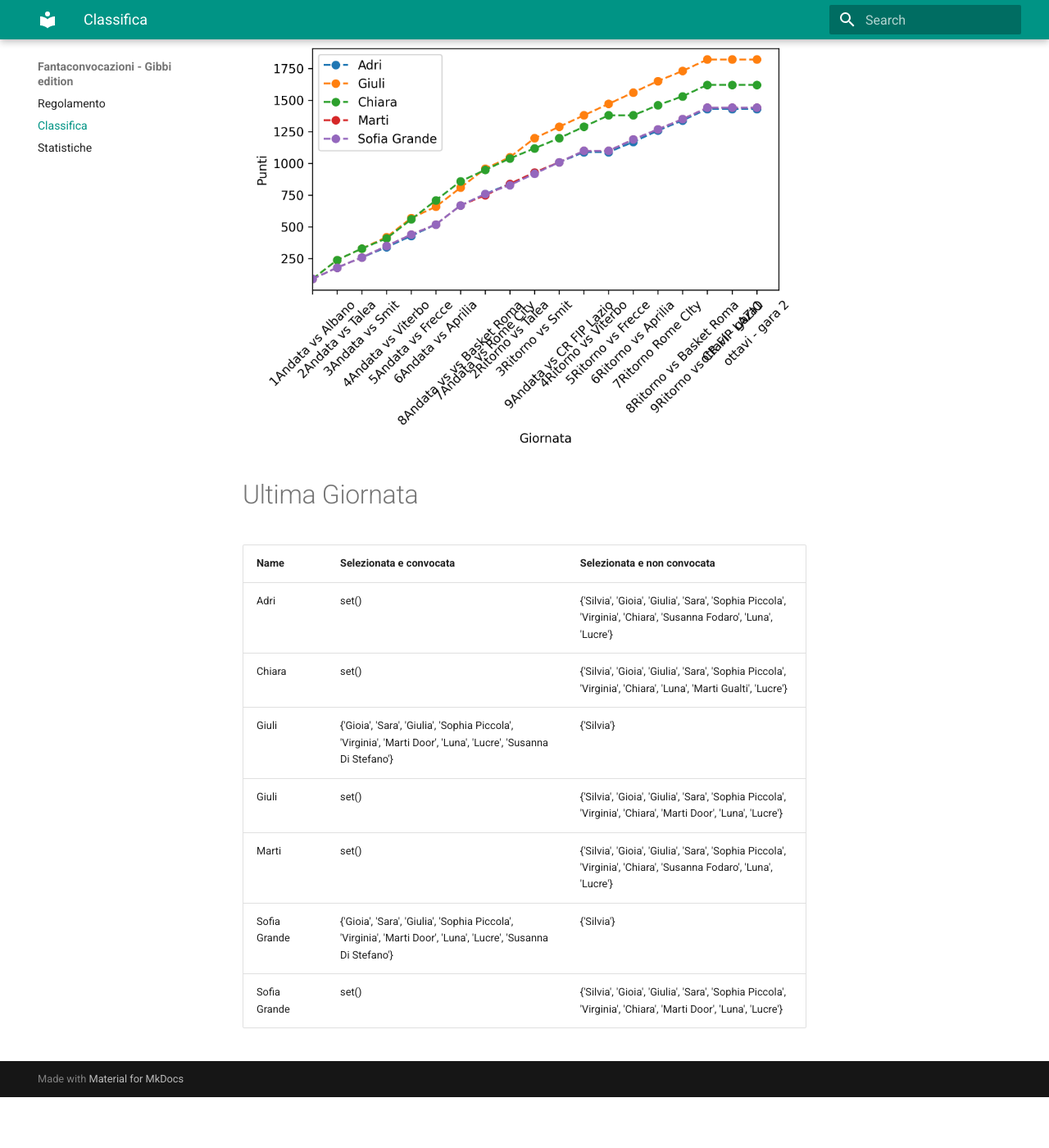
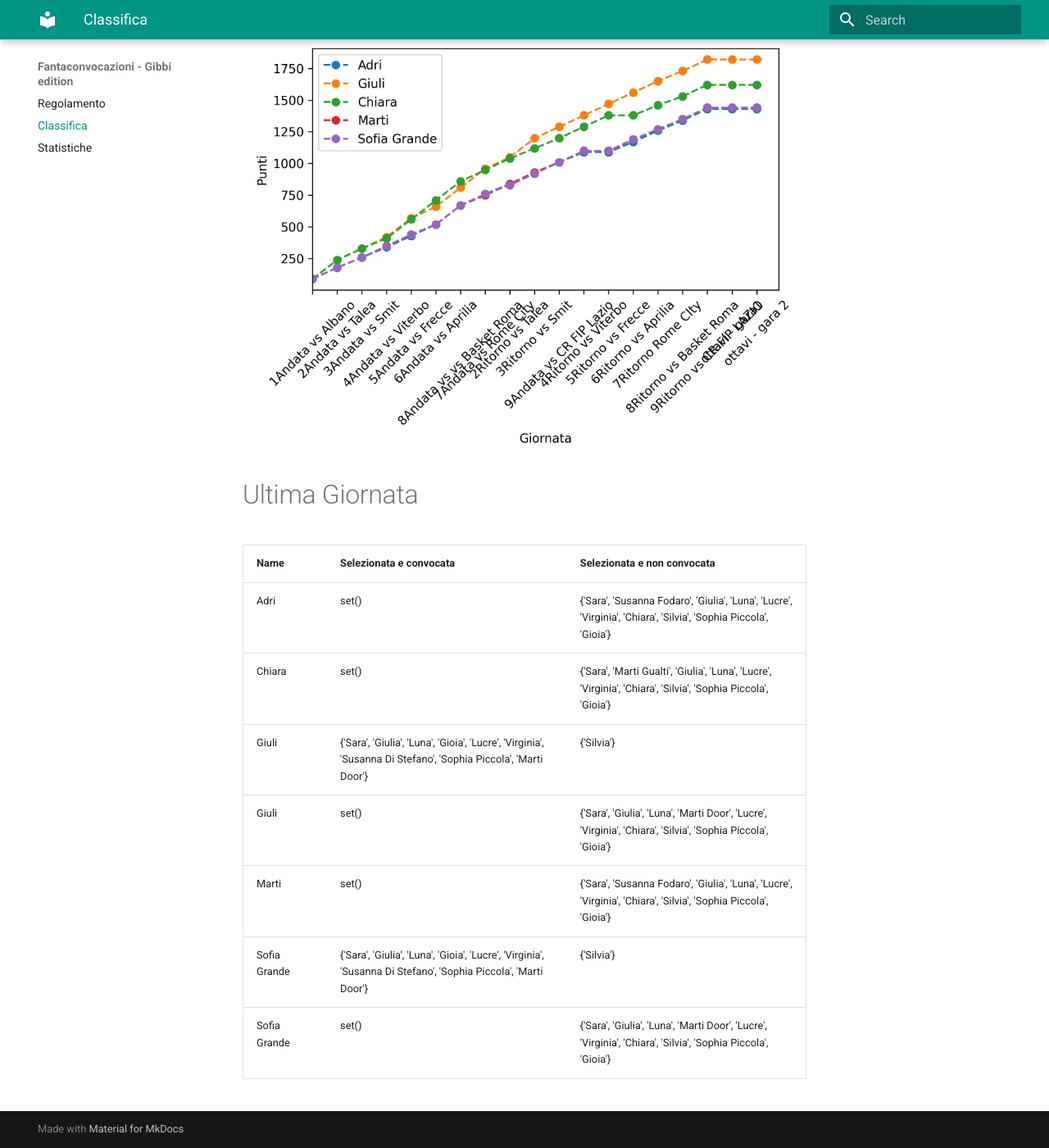
Before and after one commit to martinig94/fantagibbi, an MkDocs documentation site: the page built from docs/Classifica.md, in a window 1280 px wide and 1400 px high, scrolled down 565 px. Shown: the whole window at 82% size. Built offline with MkDocs 1.6.1 and Material for MkDocs 9.7.7, drawn with Linux system fonts in a browser that asks for light colours; before the commit the page ends 1903 px from its top, so only the background shows below that.

Commit message:
Auto-update from main.py

```diff
--- a/docs/Classifica.md
+++ b/docs/Classifica.md
@@ -18,11 +18,11 @@
 <!-- START_TABLE CORRECT -->
 | Name         | Selezionata e convocata                                                                                        | Selezionata e non convocata                                                                                      |
 |:-------------|:---------------------------------------------------------------------------------------------------------------|:-----------------------------------------------------------------------------------------------------------------|
-| Adri         | set()                                                                                                          | {'Silvia', 'Gioia', 'Giulia', 'Sara', 'Sophia Piccola', 'Virginia', 'Chiara', 'Susanna Fodaro', 'Luna', 'Lucre'} |
-| Chiara       | set()                                                                                                          | {'Silvia', 'Gioia', 'Giulia', 'Sara', 'Sophia Piccola', 'Virginia', 'Chiara', 'Luna', 'Marti Gualti', 'Lucre'}   |
-| Giuli        | {'Gioia', 'Sara', 'Giulia', 'Sophia Piccola', 'Virginia', 'Marti Door', 'Luna', 'Lucre', 'Susanna Di Stefano'} | {'Silvia'}                                                                                                       |
-| Giuli        | set()                                                                                                          | {'Silvia', 'Gioia', 'Giulia', 'Sara', 'Sophia Piccola', 'Virginia', 'Chiara', 'Marti Door', 'Luna', 'Lucre'}     |
-| Marti        | set()                                                                                                          | {'Silvia', 'Gioia', 'Giulia', 'Sara', 'Sophia Piccola', 'Virginia', 'Chiara', 'Susanna Fodaro', 'Luna', 'Lucre'} |
-| Sofia Grande | {'Gioia', 'Sara', 'Giulia', 'Sophia Piccola', 'Virginia', 'Marti Door', 'Luna', 'Lucre', 'Susanna Di Stefano'} | {'Silvia'}                                                                                                       |
-| Sofia Grande | set()                                                                                                          | {'Silvia', 'Gioia', 'Giulia', 'Sara', 'Sophia Piccola', 'Virginia', 'Chiara', 'Marti Door', 'Luna', 'Lucre'}     |
+| Adri         | set()                                                                                                          | {'Sara', 'Susanna Fodaro', 'Giulia', 'Luna', 'Lucre', 'Virginia', 'Chiara', 'Silvia', 'Sophia Piccola', 'Gioia'} |
+| Chiara       | set()                                                                                                          | {'Sara', 'Marti Gualti', 'Giulia', 'Luna', 'Lucre', 'Virginia', 'Chiara', 'Silvia', 'Sophia Piccola', 'Gioia'}   |
+| Giuli        | {'Sara', 'Giulia', 'Luna', 'Gioia', 'Lucre', 'Virginia', 'Susanna Di Stefano', 'Sophia Piccola', 'Marti Door'} | {'Silvia'}                                                                                                       |
+| Giuli        | set()                                                                                                          | {'Sara', 'Giulia', 'Luna', 'Marti Door', 'Lucre', 'Virginia', 'Chiara', 'Silvia', 'Sophia Piccola', 'Gioia'}     |
+| Marti        | set()                                                                                                          | {'Sara', 'Susanna Fodaro', 'Giulia', 'Luna', 'Lucre', 'Virginia', 'Chiara', 'Silvia', 'Sophia Piccola', 'Gioia'} |
+| Sofia Grande | {'Sara', 'Giulia', 'Luna', 'Gioia', 'Lucre', 'Virginia', 'Susanna Di Stefano', 'Sophia Piccola', 'Marti Door'} | {'Silvia'}                                                                                                       |
+| Sofia Grande | set()                                                                                                          | {'Sara', 'Giulia', 'Luna', 'Marti Door', 'Lucre', 'Virginia', 'Chiara', 'Silvia', 'Sophia Piccola', 'Gioia'}     |
 <!-- END_TABLE CORRECT -->
```
